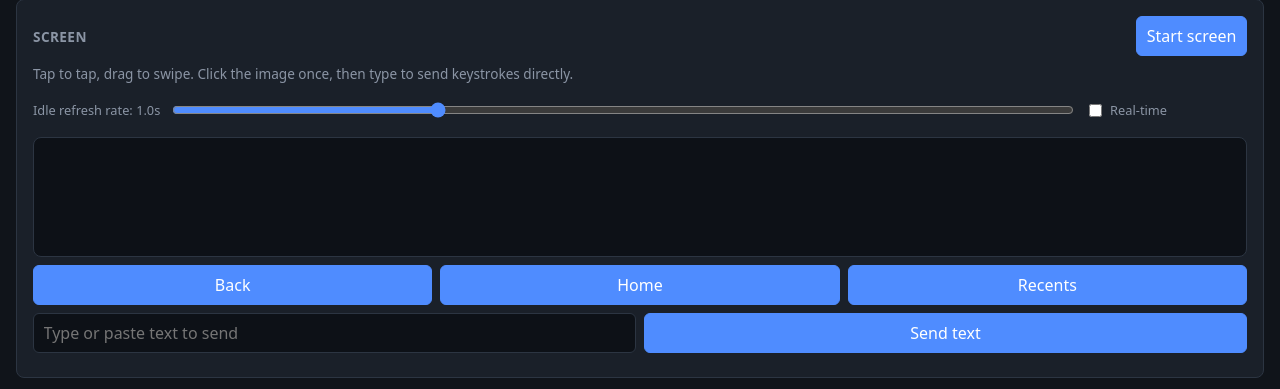
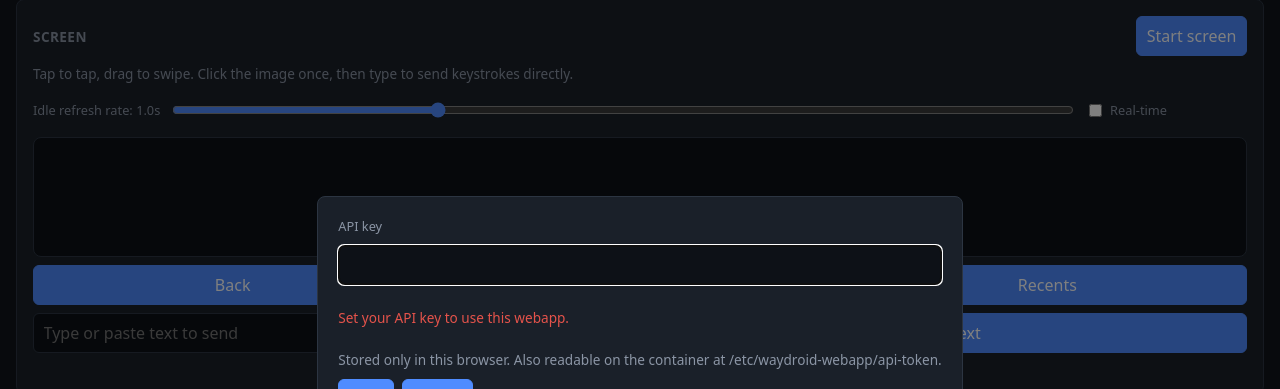
Before and after one commit to Psych0meter/waydroid-lxc, a Flask app: page / in a window 1280 px wide. Shown: the part 82-471 px from the top of the page. Run offline with Flask 3, Linux system fonts and the light colour scheme; parts of the project's set-up code (start-up, migrations or seed data) failed here and were passed over; some libraries are stand-ins or nearby versions.

Commit message:
Show a popup when the API key is missing or invalid
The only feedback for a missing/bad API key was a small inline status
line, easy to miss with the Screen panel filling most of the
viewport. Any 401 (favorites load on page load, GPS/geocode/screen
actions, screenshot polling) now reopens the API-key dialog itself
with the error message, and a fresh page load with no key set opens
it automatically instead of leaving a text hint that's off-screen.

Also fixes the Cancel button, which called dialog.close() with no
return value and so still saved the (possibly edited) input on
cancel; it now closes with an explicit "cancel" value that the
existing close handler already checks for.

Verified: 39/39 tests pass via tests/lint.sh, node --check on
app.js, and headless Playwright screenshots of both the
no-key-set and invalid-key-stored cases.

```diff
--- a/5-webapp/static/css/app.css
+++ b/5-webapp/static/css/app.css
@@ -107,14 +107,14 @@
 .row { display: flex; gap: 0.5rem; }
 .row input { flex: 1; }
 
-#status {
+.status-line {
   font-size: 0.85rem;
   min-height: 1.2em;
   white-space: pre-wrap;
 }
 
-#status.ok { color: var(--ok); }
-#status.error { color: var(--danger); }
+.status-line.ok { color: var(--ok); }
+.status-line.error { color: var(--danger); }
 
 dialog {
   border: 1px solid var(--border);
--- a/5-webapp/static/js/app.js
+++ b/5-webapp/static/js/app.js
@@ -10,6 +10,7 @@
   const addressInput = document.getElementById("address");
   const apiKeyDialog = document.getElementById("api-key-dialog");
   const apiKeyInput = document.getElementById("api-key-input");
+  const apiKeyDialogMessage = document.getElementById("api-key-dialog-message");
 
   function getApiKey() {
     return window.localStorage.getItem(API_KEY_STORAGE_KEY) || "";
@@ -21,7 +22,24 @@
 
   function setStatus(message, kind) {
     statusEl.textContent = message;
-    statusEl.className = kind || "";
+    statusEl.className = "status-line " + (kind || "");
+  }
+
+  // Surfaces a missing/invalid API key as a popup rather than relying on
+  // the small inline status lines, which are easy to miss (especially
+  // with the Screen panel filling most of the viewport). Safe to call
+  // repeatedly while already open - it just updates the message in place
+  // instead of stealing focus with a second showModal().
+  function openApiKeyDialog(message, kind) {
+    if (message) {
+      apiKeyDialogMessage.textContent = message;
+      apiKeyDialogMessage.className = "status-line " + (kind || "error");
+      apiKeyDialogMessage.hidden = false;
+    } else {
+      apiKeyDialogMessage.hidden = true;
+    }
+    apiKeyInput.value = getApiKey();
+    if (!apiKeyDialog.open) apiKeyDialog.showModal();
   }
 
   async function apiRequest(method, path, body) {
@@ -36,7 +54,7 @@
     if (!response.ok || payload.ok === false) {
       const message = payload.message || `Request failed (${response.status})`;
       if (response.status === 401) {
-        setStatus("API key missing or invalid - click \"API key\" above to set it.", "error");
+        openApiKeyDialog("API key missing or invalid.");
       }
       throw new Error(message);
     }
@@ -245,11 +263,10 @@
 
   // --- API key dialog ------------------------------------------------
   document.getElementById("api-key-btn").addEventListener("click", () => {
-    apiKeyInput.value = getApiKey();
-    apiKeyDialog.showModal();
+    openApiKeyDialog();
   });
   document.getElementById("api-key-cancel").addEventListener("click", () => {
-    apiKeyDialog.close();
+    apiKeyDialog.close("cancel");
   });
   apiKeyDialog.addEventListener("close", () => {
     if (apiKeyDialog.returnValue !== "cancel") {
@@ -259,7 +276,7 @@
   });
 
   if (!getApiKey()) {
-    setStatus('No API key set yet - click "API key" above before setting a location.', "");
+    openApiKeyDialog("Set your API key to use this webapp.", "");
   } else {
     loadFavorites();
   }
@@ -359,7 +376,7 @@
 
   function setScreenStatus(message, kind) {
     screenStatusEl.textContent = message;
-    screenStatusEl.className = kind || "";
+    screenStatusEl.className = "status-line " + (kind || "");
   }
 
   // Fetched with the API key header (an <img src> can't set one) and
@@ -371,7 +388,9 @@
     });
     if (!response.ok) {
       const payload = await response.json().catch(() => ({}));
-      throw new Error(payload.message || `Screenshot failed (${response.status})`);
+      const message = payload.message || `Screenshot failed (${response.status})`;
+      if (response.status === 401) openApiKeyDialog(message);
+      throw new Error(message);
     }
     const blob = await response.blob();
     const url = URL.createObjectURL(blob);
@@ -404,7 +423,7 @@
   function startScreen() {
     if (screenPolling) return;
     if (!getApiKey()) {
-      setScreenStatus('No API key set yet - click "API key" above first.', "error");
+      openApiKeyDialog("Set your API key to start the screen.");
       return;
     }
     screenPolling = true;
--- a/5-webapp/templates/index.html
+++ b/5-webapp/templates/index.html
@@ -45,7 +45,7 @@
           </div>
         </form>
       </div>
-      <div id="screen-status" role="status"></div>
+      <div id="screen-status" class="status-line" role="status"></div>
     </section>
 
     <section id="map-panel">
@@ -79,7 +79,7 @@
         </div>
       </form>
 
-      <div id="status" role="status"></div>
+      <div id="status" class="status-line" role="status"></div>
 
       <section id="favorites-panel">
         <h2 class="section-heading">Favorites</h2>
@@ -100,6 +100,7 @@
     <form method="dialog">
       <label for="api-key-input">API key</label>
       <input type="password" id="api-key-input" autocomplete="off">
+      <p id="api-key-dialog-message" class="status-line" role="alert" hidden></p>
       <p class="hint">
         Stored only in this browser. Also readable on the container at
         /etc/waydroid-webapp/api-token.
```
